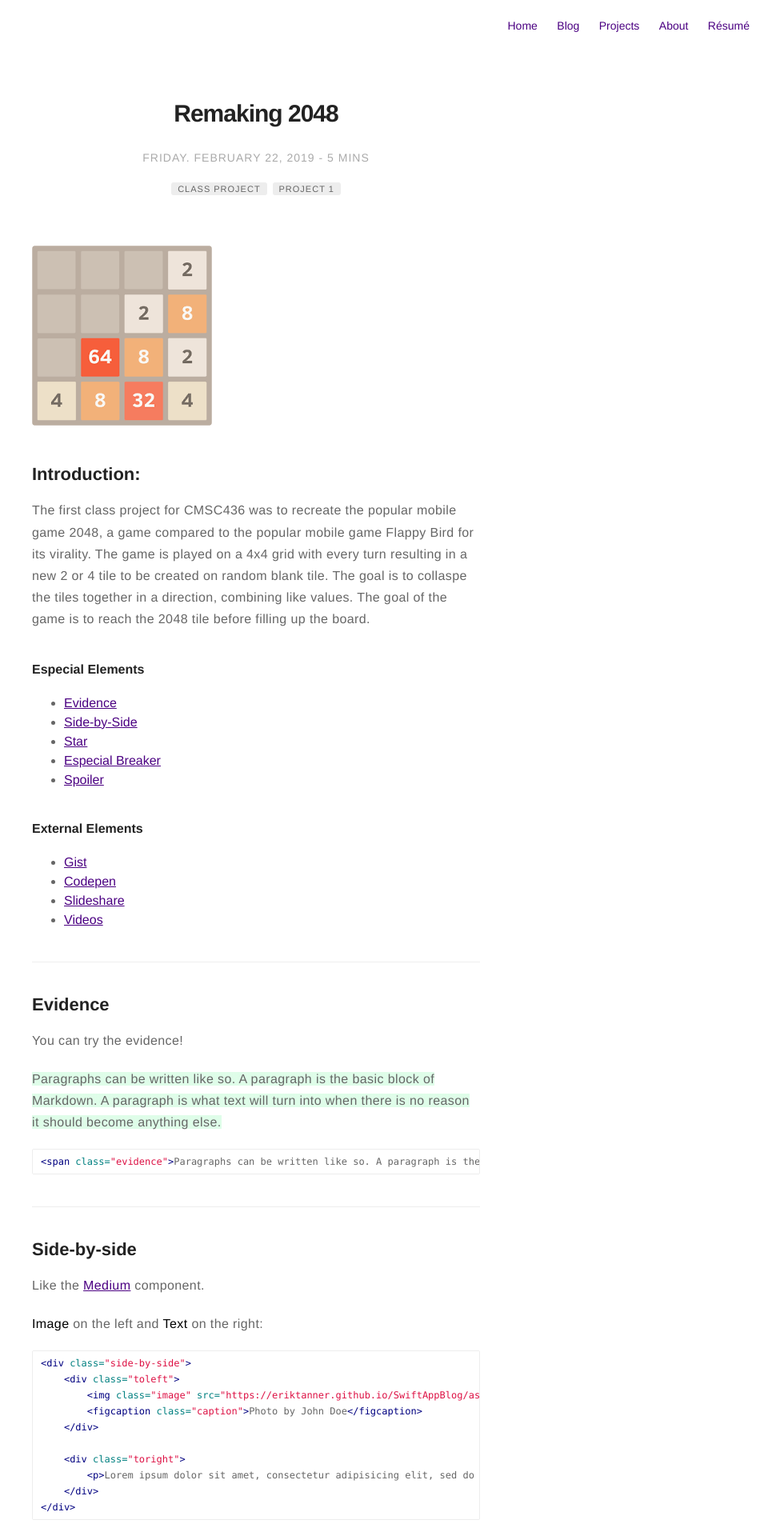
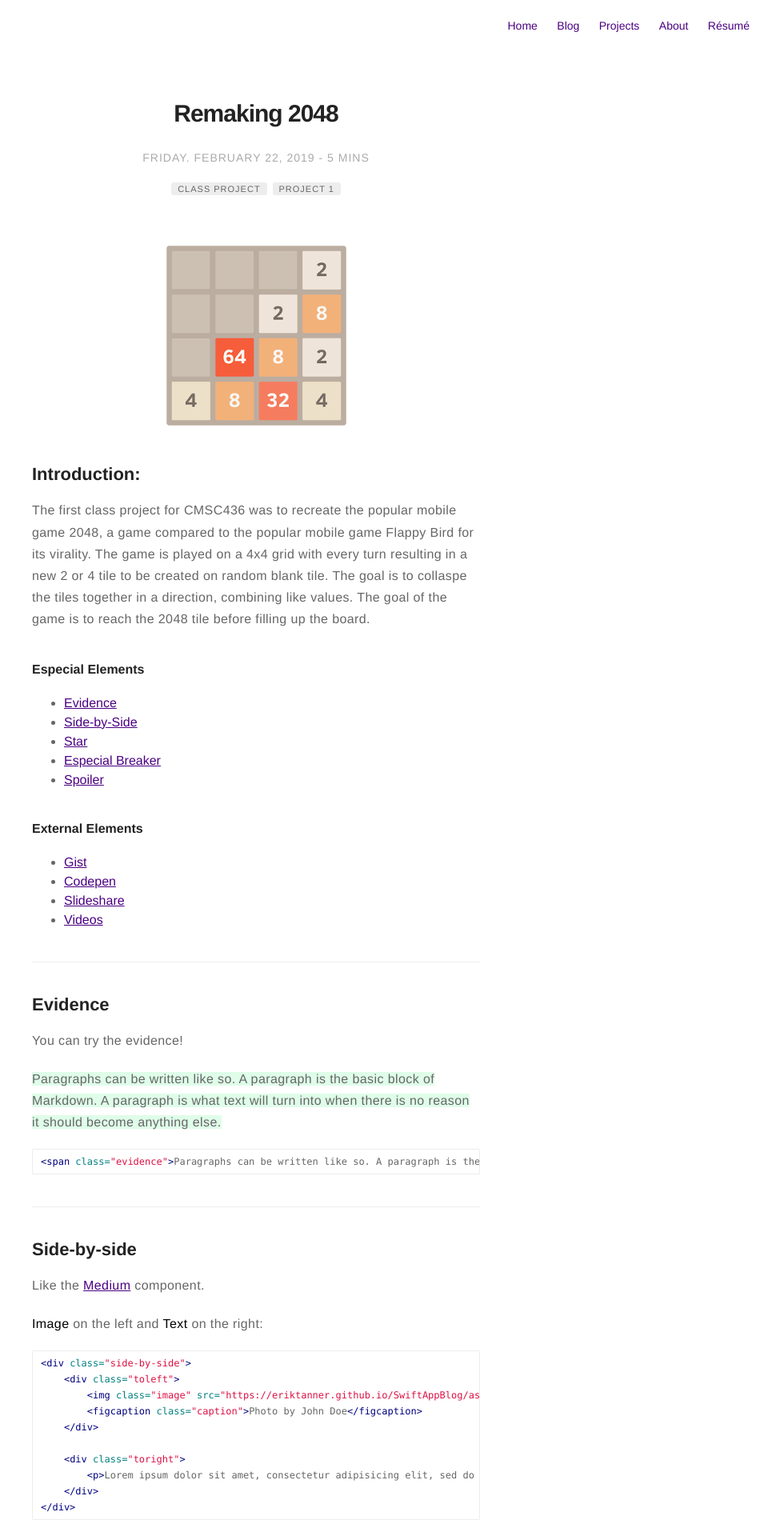
Before and after one commit to eriktanner/SwiftAppBlog, a Jekyll site: the page built from _posts/2019-02-22-2048.markdown, in a window 1280 px wide. Shown: the top 1920 px of the page at 80% size, without its empty margins (320-1280 px from the left). Built offline with Jekyll 4.4.1, drawn with Linux system fonts in a browser that asks for light colours; comment, search, counter and statistics services are not loaded.

Commit message:
top image

```diff
--- a/_posts/2019-02-22-2048.markdown
+++ b/_posts/2019-02-22-2048.markdown
@@ -15,15 +15,8 @@ description: Remake of popular game app, 2048
 ---
 
 
-{:.mycenter}
+{: style="text-align:center"}
 ![Markdowm Image][7]
-
-
-<style>
-    .center {
-        text-align:center;
-    }
-</style>
 
 
 
```
